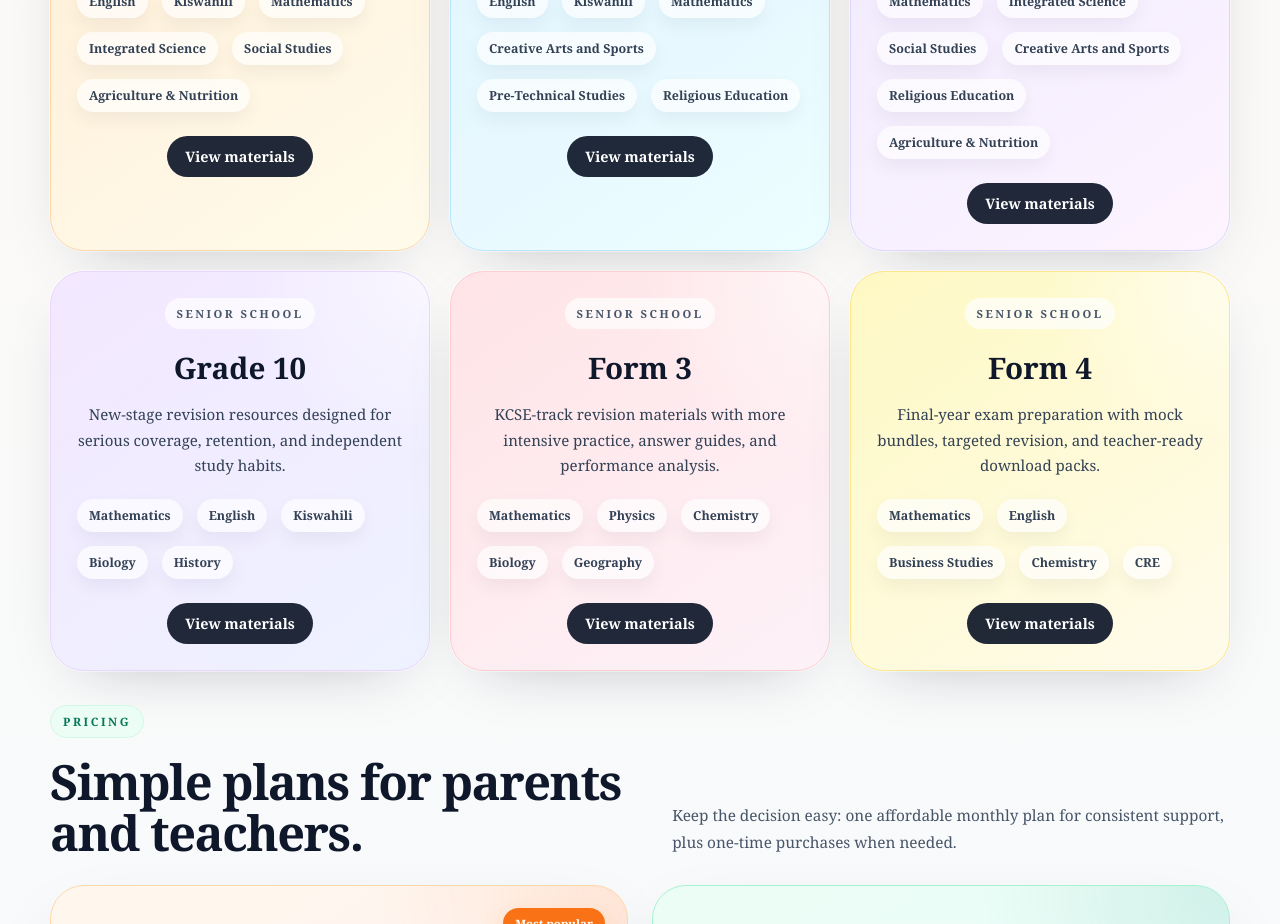
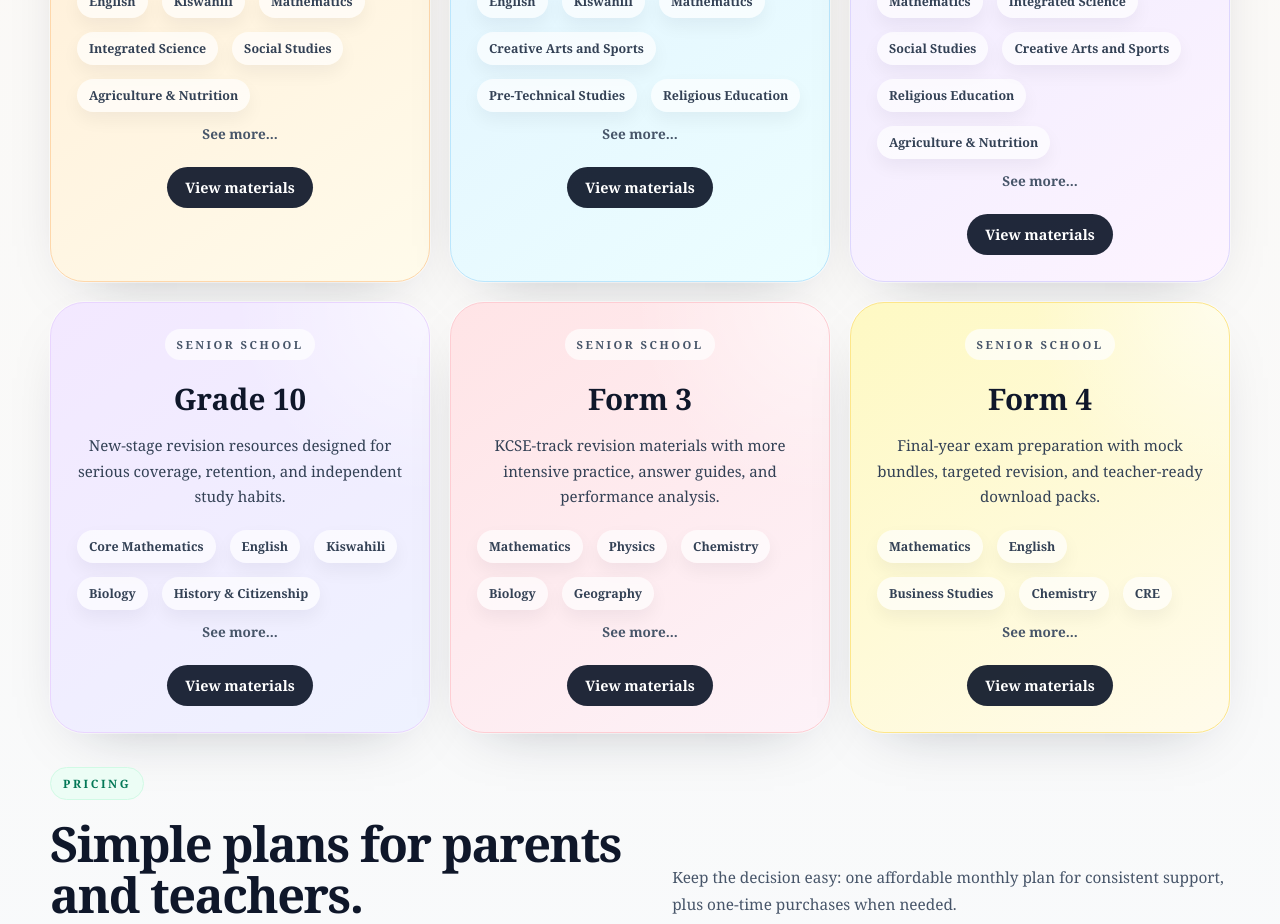
Before and after one commit to eriqck/Teacher-Mwangi-Academy, a Next.js app: page / in a window 1280 px wide. Shown: the part 2180-3104 px from the top of the page. Built offline with nearby package versions, Linux system fonts and the light colour scheme; no server answers.

Commit message:
Updating cards

```diff
--- a/app/globals.css
+++ b/app/globals.css
@@ -1745,6 +1745,15 @@ main {
   color: #334155;
 }
 
+.home-level-more {
+  display: inline-flex;
+  align-self: center;
+  margin-top: 12px;
+  font-size: 0.85rem;
+  font-weight: 600;
+  color: #475569;
+}
+
 .home-level-button {
   display: inline-flex;
   margin-top: 24px;
--- a/app/page.tsx
+++ b/app/page.tsx
@@ -249,6 +249,7 @@ export default async function HomePage() {
                     </span>
                   ))}
                 </div>
+                <span className="home-level-more">See more...</span>
 
                 <span className="home-level-button">View materials</span>
               </article>
--- a/lib/catalog.ts
+++ b/lib/catalog.ts
@@ -96,7 +96,8 @@ export const levels: Level[] = [
     stage: "Senior School",
     description:
       "New-stage revision resources designed for serious coverage, retention, and independent study habits.",
-    subjects: ["Mathematics", "English", "Kiswahili", "Biology", "History"],
+    subjects: ["Core Mathematics", "English", "Kiswahili", "Biology", "History & Citizenship"],
+    cardTags: ["Core Mathematics", "English", "Kiswahili", "Biology", "History & Citizenship"],
     formats: ["Topic mastery packs", "Holiday revision kits", "Assessment blueprints"]
   },
   {
```
